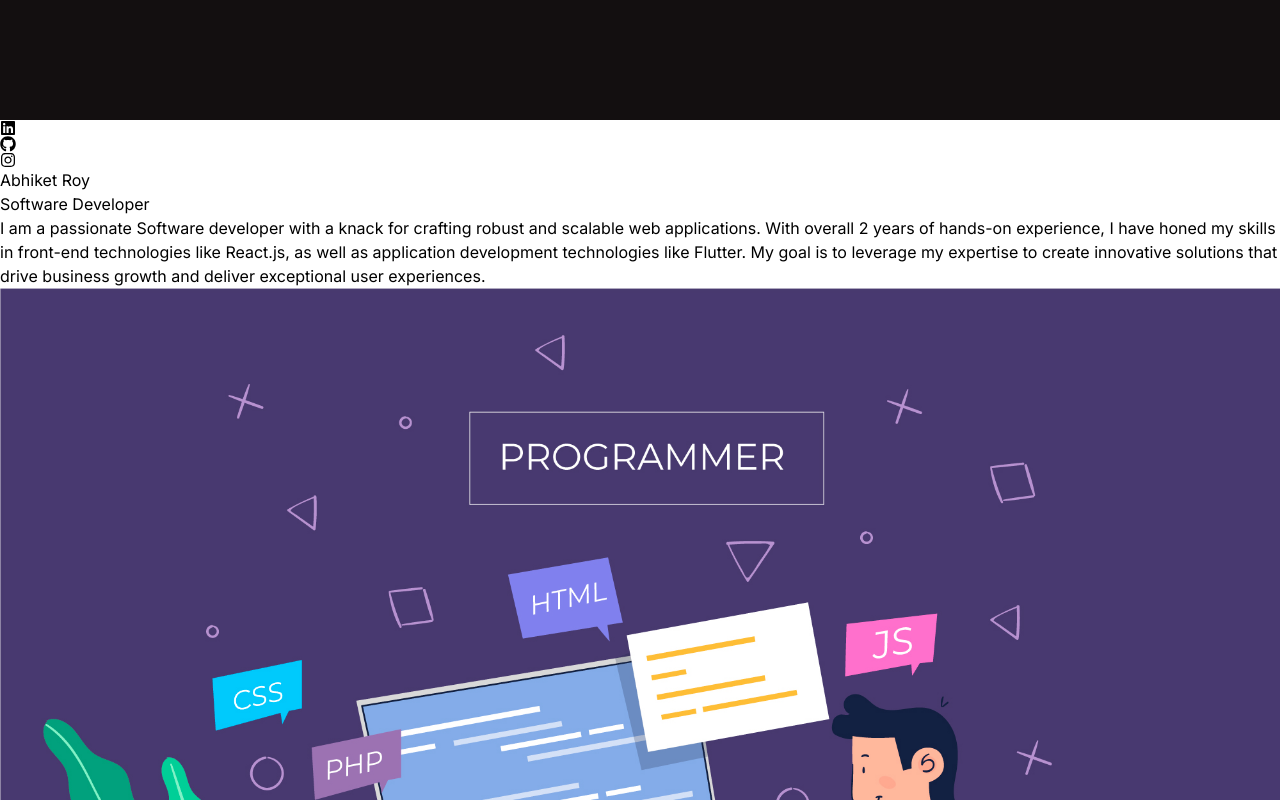
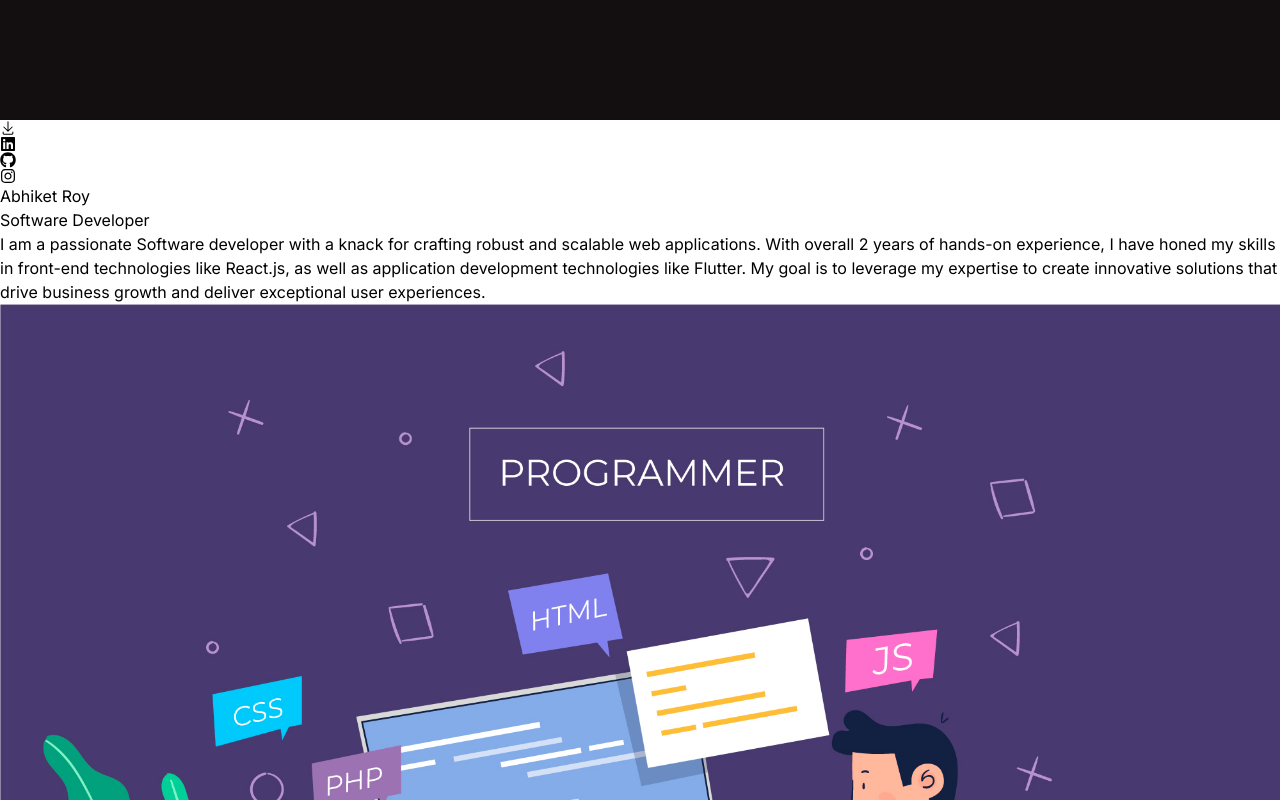
Before and after one commit to abhiket29/Portfolio, a React (Vite) app: page / in a window 1280 px wide. Shown: the part 1160-1960 px from the top of the page. Built offline with nearby package versions, Linux system fonts and the light colour scheme.

Commit message:
Resume added

```diff
--- a/src/components/Contact.jsx
+++ b/src/components/Contact.jsx
@@ -62,7 +62,7 @@ const Contact = () => {
 
       {/* Footer Bottom */}
       <div className="mt-10 border-t border-neutral-700 pt-4 text-center text-sm">
-        &copy; {new Date().getFullYear()} Your Company. All rights reserved.
+        &copy; {new Date().getFullYear()} All rights reserved.
       </div>
     </footer>
   );
--- a/src/components/Navbar.jsx
+++ b/src/components/Navbar.jsx
@@ -1,4 +1,5 @@
 import { FaGithub, FaInstagram, FaLinkedin } from "react-icons/fa";
+import { GoDownload } from "react-icons/go";
 import Arlogo from "../assets/ARlogo.jpg";
 
 export const Navbar = () => {
@@ -9,6 +10,15 @@ export const Navbar = () => {
           <img className="mx-2 w-20 h-30 rounded-3xl" src={Arlogo} alt="logo" />
         </div>
         <div className="m-8 flex items-center justify-center gap-4 text-2xl">
+          <a
+            href="/Portfolio-main/public/Abhiket.FD.pdf"
+            download="Abhiket.FD.pdf"
+            target="_blank"
+            rel="noopener noreferrer"
+            aria-label="Download Resume"
+          >
+            <GoDownload />
+          </a>
           <a
             href="http://www.linkedin.com/in/abhiket-kumar-28964b238"
             target="_blank"
```
Also changed, not shown: 1 other file (tests, documents, lock files or other folders).
